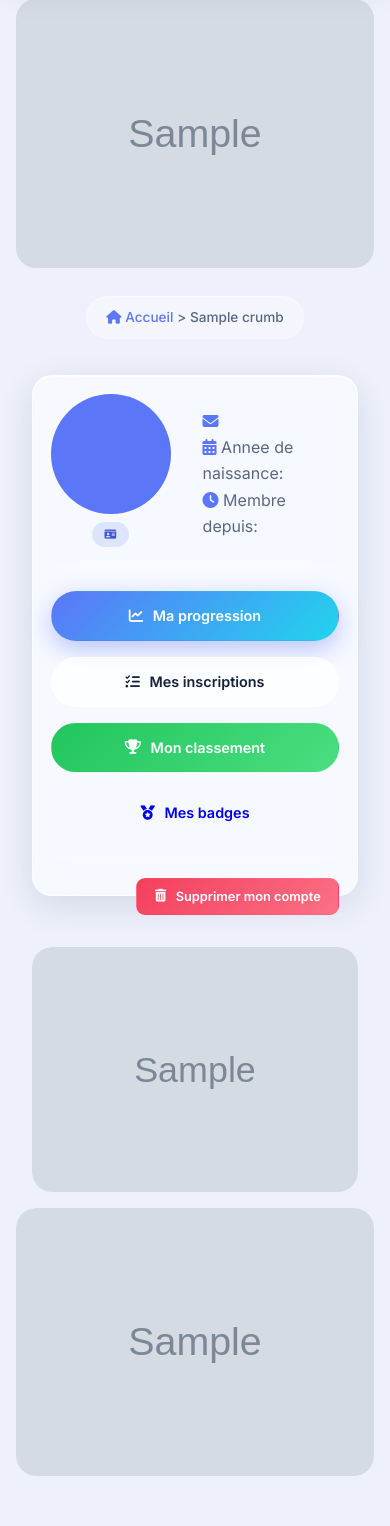
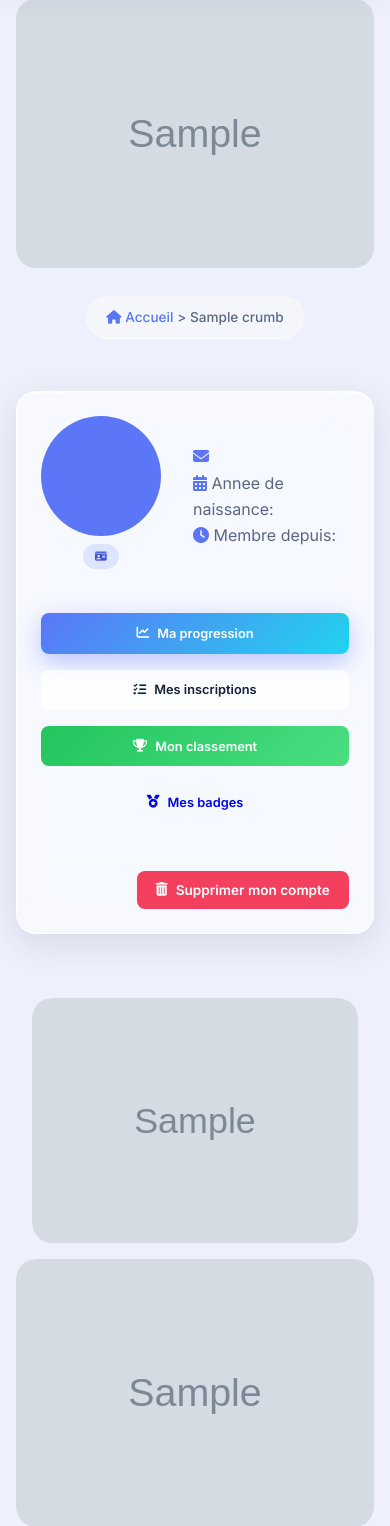
Before and after one commit to marcusblai32-ctrl/educdim, a Django app: template templates/accounts/profile.html in a window 390 px wide. Shown: the part 130-1656 px from the top of the page. Run offline with Django 5.2, Linux system fonts and the light colour scheme; the template is opened without the code that fills it: most values are stand-ins (such as "Sample title", 1, 10 or a date in 2020); grey boxes marked "Sample" are stand-in pictures.

Commit message:
Update profile.html

```diff
--- a/templates/accounts/profile.html
+++ b/templates/accounts/profile.html
@@ -4,7 +4,9 @@
 {% block title %}{% trans "Mon profil" %} - {{ theme.site_name }}{% endblock %}
 
 {% block content %}
-<div class="card">
+<div class="card" style="position: relative; max-width: 900px; margin: 2rem auto; padding: 2.5rem;">
+
+    <!-- ===== HEADER PROFIL ===== -->
     <div style="display:flex; align-items:center; gap:2rem; flex-wrap:wrap;">
         <div style="text-align:center;">
             <div style="width:120px; height:120px; border-radius:50%; background:var(--primary); display:flex; align-items:center; justify-content:center; margin:0 auto;">
@@ -19,7 +21,10 @@
             <p><i class="fas fa-clock" style="color:var(--primary);"></i> {% trans "Membre depuis" %}: {{ user.date_joined|date:"d/m/Y" }}</p>
         </div>
     </div>
+
     <hr>
+
+    <!-- ===== BOUTONS AKKSYON ===== -->
     <div style="display:grid; grid-template-columns:repeat(auto-fit, minmax(200px,1fr)); gap:1rem; margin-top:1.5rem;">
         <a href="{% url 'progress:dashboard' %}" class="btn btn-primary btn-block"><i class="fas fa-chart-line"></i> {% trans "Ma progression" %}</a>
         <a href="{% url 'enrollments:list' %}" class="btn btn-secondary btn-block"><i class="fas fa-list-check"></i> {% trans "Mes inscriptions" %}</a>
@@ -28,10 +33,57 @@
     </div>
 
     <hr>
-  <div style="margin-top:1rem;">
-    <a href="{% url 'accounts:delete_account' %}" class="btn btn-danger btn-sm" style="float:right;">
+
+    <!-- ===== DELETE ACCOUNT ===== -->
+    <div style="display: flex; justify-content: flex-end; margin-top: 1rem; padding-top: 0.5rem; border-top: 1px solid var(--border, #dee2e6);">
+        <a href="{% url 'accounts:delete_account' %}"
+           class="btn btn-danger btn-sm"
+           style="display: inline-flex; align-items: center; gap: 0.5rem; padding: 0.5rem 1.2rem; border-radius: 8px; font-size: 0.85rem; font-weight: 600; text-decoration: none; transition: all 0.3s ease; background: var(--danger, #dc3545); color: #fff; border: none; cursor: pointer;"
+           onclick="return confirm('{% trans "Êtes-vous sûr de vouloir supprimer votre compte ? Cette action est irréversible." %}')">
             <i class="fas fa-trash-alt"></i> {% trans "Supprimer mon compte" %}
         </a>
     </div>
 </div>
+
+<style>
+    .btn-block {
+        display: inline-flex;
+        align-items: center;
+        justify-content: center;
+        gap: 0.5rem;
+        padding: 0.7rem 1.2rem;
+        border-radius: 8px;
+        font-size: 0.9rem;
+        font-weight: 600;
+        text-decoration: none;
+        transition: all 0.3s ease;
+        border: none;
+        cursor: pointer;
+        width: 100%;
+    }
+
+    .btn-block:hover {
+        transform: translateY(-2px);
+        box-shadow: 0 4px 15px rgba(0,0,0,0.15);
+    }
+
+    .btn-danger {
+        background: var(--danger, #dc3545);
+        color: #fff;
+    }
+
+    .btn-danger:hover {
+        background: var(--danger-dark, #c82333);
+    }
+
+    @media (max-width: 480px) {
+        .card {
+            padding: 1.5rem !important;
+        }
+        .btn-block {
+            font-size: 0.8rem;
+            padding: 0.6rem 1rem;
+        }
+    }
+</style>
 {% endblock %}
```
Lines whose indentation alone changed are shown as unchanged.
